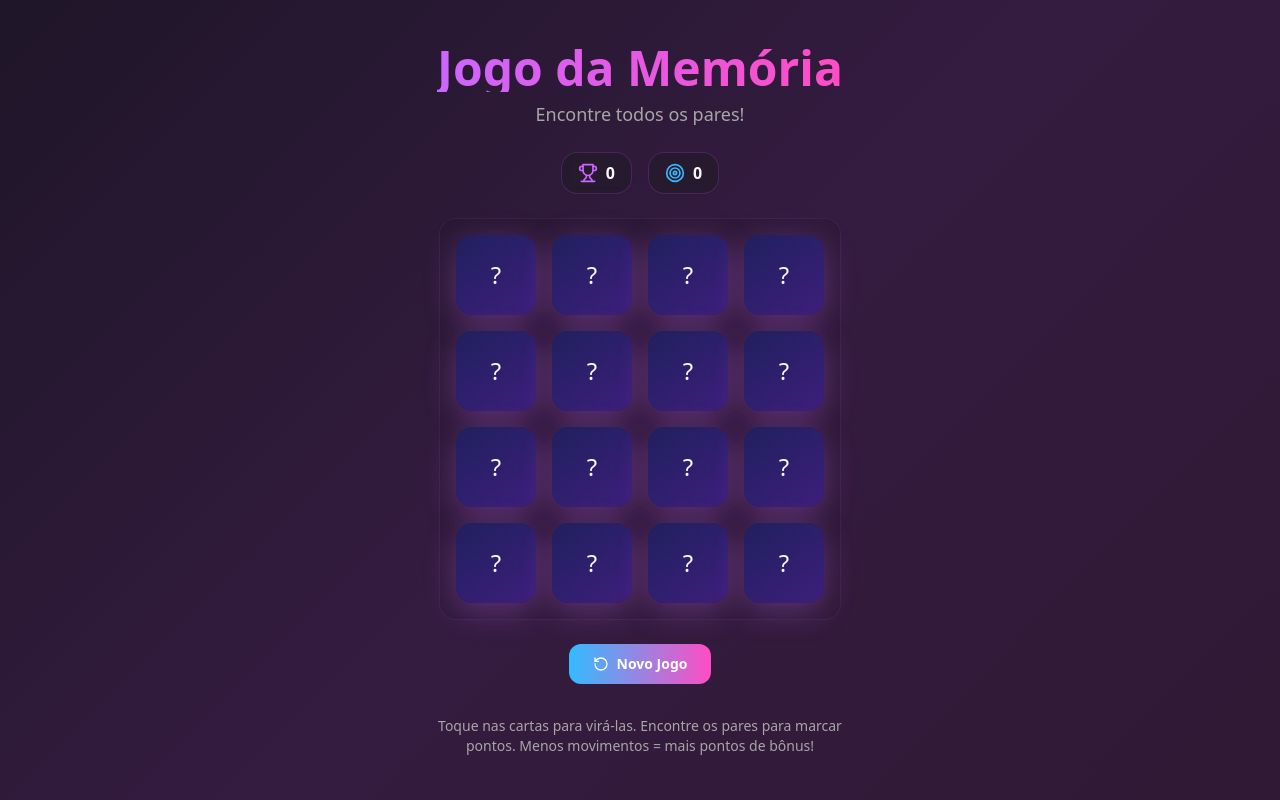
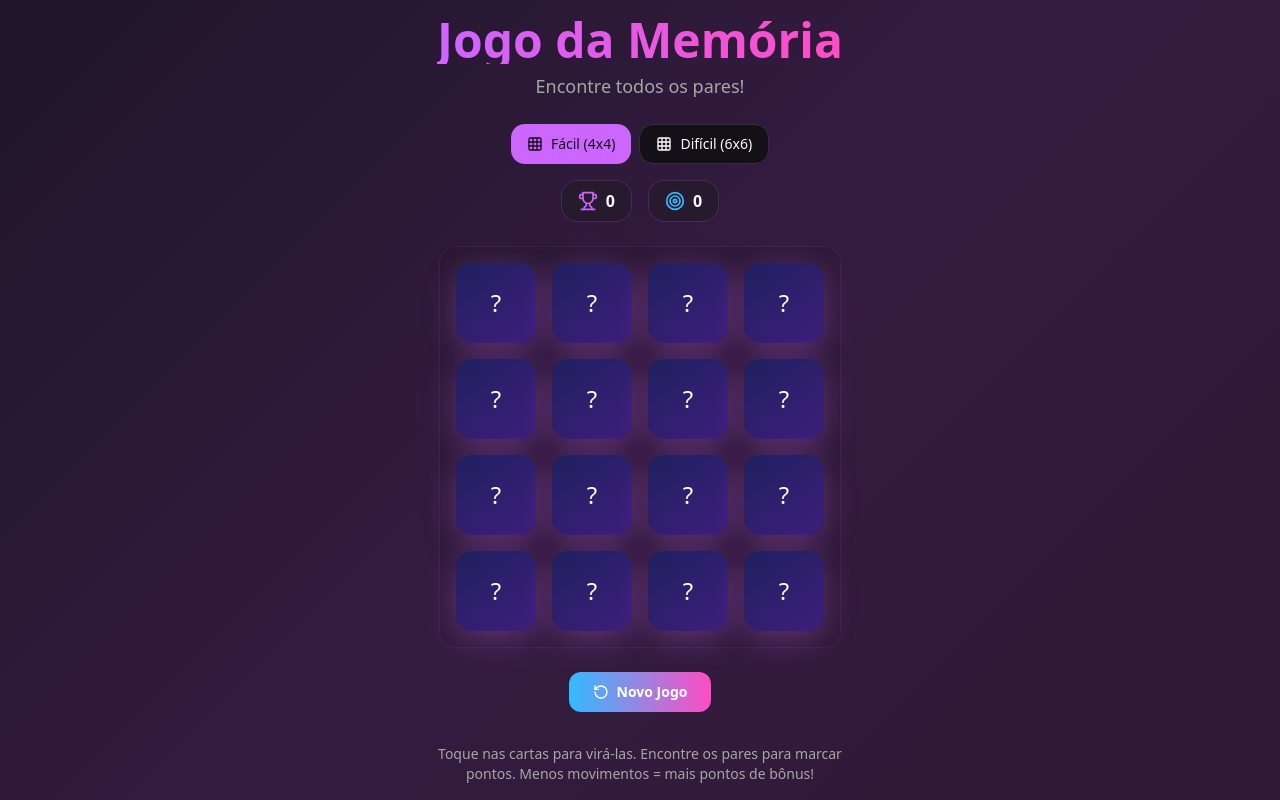
Before and after one commit to amadorbr27/memory-sparkle-game, a React (Vite) app: page / in a window 1280 px wide. Built offline with nearby package versions, Linux system fonts and the light colour scheme.

Commit message:
Add 6x6 grid option
Implement a 6x6 grid with 18 pairs of emojis as an additional game option.

```diff
--- a/src/components/MemoryCard.tsx
+++ b/src/components/MemoryCard.tsx
@@ -12,15 +12,15 @@ export const MemoryCard = ({ card, onClick }: MemoryCardProps) => {
 
   return (
     <div
-      className={`memory-card w-16 h-16 sm:w-20 sm:h-20 ${card.isFlipped || card.isMatched ? 'card-flipped' : ''} ${card.isMatched ? 'card-matched' : ''}`}
+      className={`memory-card w-12 h-12 sm:w-16 sm:h-16 md:w-20 md:h-20 ${card.isFlipped || card.isMatched ? 'card-flipped' : ''} ${card.isMatched ? 'card-matched' : ''}`}
       onClick={handleClick}
     >
       <div className="card-inner">
         <div className="card-back">
-          <span className="text-2xl">?</span>
+          <span className="text-lg sm:text-xl md:text-2xl">?</span>
         </div>
         <div className="card-front">
-          <span className="text-2xl animate-bounce-scale">{card.emoji}</span>
+          <span className="text-lg sm:text-xl md:text-2xl animate-bounce-scale">{card.emoji}</span>
         </div>
       </div>
     </div>
--- a/src/components/MemoryGame.tsx
+++ b/src/components/MemoryGame.tsx
@@ -2,10 +2,10 @@ import { useMemoryGame } from '@/hooks/useMemoryGame';
 import { MemoryCard } from './MemoryCard';
 import { Button } from '@/components/ui/button';
 import { Card } from '@/components/ui/card';
-import { Trophy, RotateCcw, Target, Zap } from 'lucide-react';
+import { Trophy, RotateCcw, Target, Zap, Grid3x3 } from 'lucide-react';
 
 export const MemoryGame = () => {
-  const { cards, score, moves, gameComplete, flipCard, initializeGame } = useMemoryGame();
+  const { cards, score, moves, gameComplete, gridSize, flipCard, initializeGame } = useMemoryGame();
 
   return (
     <div className="game-background p-4 flex flex-col items-center justify-center min-h-screen">
@@ -17,6 +17,26 @@ export const MemoryGame = () => {
         <p className="text-muted-foreground text-lg">
           Encontre todos os pares!
         </p>
+      </div>
+
+      {/* Difficulty Selector */}
+      <div className="flex gap-2 mb-4">
+        <Button
+          onClick={() => initializeGame('4x4')}
+          variant={gridSize === '4x4' ? 'default' : 'outline'}
+          className="flex items-center gap-2"
+        >
+          <Grid3x3 className="w-4 h-4" />
+          Fácil (4x4)
+        </Button>
+        <Button
+          onClick={() => initializeGame('6x6')}
+          variant={gridSize === '6x6' ? 'default' : 'outline'}
+          className="flex items-center gap-2"
+        >
+          <Grid3x3 className="w-4 h-4" />
+          Difícil (6x6)
+        </Button>
       </div>
 
       {/* Game Stats */}
@@ -36,7 +56,7 @@ export const MemoryGame = () => {
       </div>
 
       {/* Game Board */}
-      <div className="grid grid-cols-4 gap-3 sm:gap-4 mb-6 p-4 bg-card/20 backdrop-blur-sm rounded-2xl border border-primary/10">
+      <div className={`grid ${gridSize === '4x4' ? 'grid-cols-4' : 'grid-cols-6'} gap-3 sm:gap-4 mb-6 p-4 bg-card/20 backdrop-blur-sm rounded-2xl border border-primary/10 max-w-fit`}>
         {cards.map((card) => (
           <MemoryCard key={card.id} card={card} onClick={flipCard} />
         ))}
@@ -45,7 +65,7 @@ export const MemoryGame = () => {
       {/* Controls */}
       <div className="flex gap-4">
         <Button
-          onClick={initializeGame}
+          onClick={() => initializeGame()}
           variant="secondary"
           className="flex items-center gap-2 bg-gradient-to-r from-secondary to-accent hover:from-secondary/90 hover:to-accent/90 text-white font-semibold px-6 py-3 rounded-xl transition-all duration-300 hover:scale-105 hover:shadow-lg"
         >
--- a/src/hooks/useMemoryGame.ts
+++ b/src/hooks/useMemoryGame.ts
@@ -7,7 +7,8 @@ export interface Card {
   isMatched: boolean;
 }
 
-const EMOJIS = ['🎮', '🚀', '⭐', '🎯', '🔥', '⚡', '🌈', '💎'];
+const EMOJIS_4X4 = ['🎮', '🚀', '⭐', '🎯', '🔥', '⚡', '🌈', '💎'];
+const EMOJIS_6X6 = ['🎮', '🚀', '⭐', '🎯', '🔥', '⚡', '🌈', '💎', '🎭', '🎨', '🎪', '🎵', '🎸', '🎹', '🎺', '🎷', '🏆', '🎊'];
 
 export const useMemoryGame = () => {
   const [cards, setCards] = useState<Card[]>([]);
@@ -16,9 +17,12 @@ export const useMemoryGame = () => {
   const [moves, setMoves] = useState(0);
   const [gameComplete, setGameComplete] = useState(false);
   const [isChecking, setIsChecking] = useState(false);
+  const [gridSize, setGridSize] = useState<'4x4' | '6x6'>('4x4');
 
-  const initializeGame = useCallback(() => {
-    const shuffledEmojis = [...EMOJIS, ...EMOJIS].sort(() => Math.random() - 0.5);
+  const initializeGame = useCallback((newGridSize?: '4x4' | '6x6') => {
+    const targetSize = newGridSize || gridSize;
+    const emojis = targetSize === '4x4' ? EMOJIS_4X4 : EMOJIS_6X6;
+    const shuffledEmojis = [...emojis, ...emojis].sort(() => Math.random() - 0.5);
     const newCards = shuffledEmojis.map((emoji, index) => ({
       id: index,
       emoji,
@@ -32,7 +36,8 @@ export const useMemoryGame = () => {
     setMoves(0);
     setGameComplete(false);
     setIsChecking(false);
-  }, []);
+    if (newGridSize) setGridSize(newGridSize);
+  }, [gridSize]);
 
   const flipCard = useCallback((id: number) => {
     if (isChecking || flippedCards.length >= 2) return;
@@ -98,6 +103,7 @@ export const useMemoryGame = () => {
     moves,
     gameComplete,
     isChecking,
+    gridSize,
     flipCard,
     initializeGame,
   };
```
